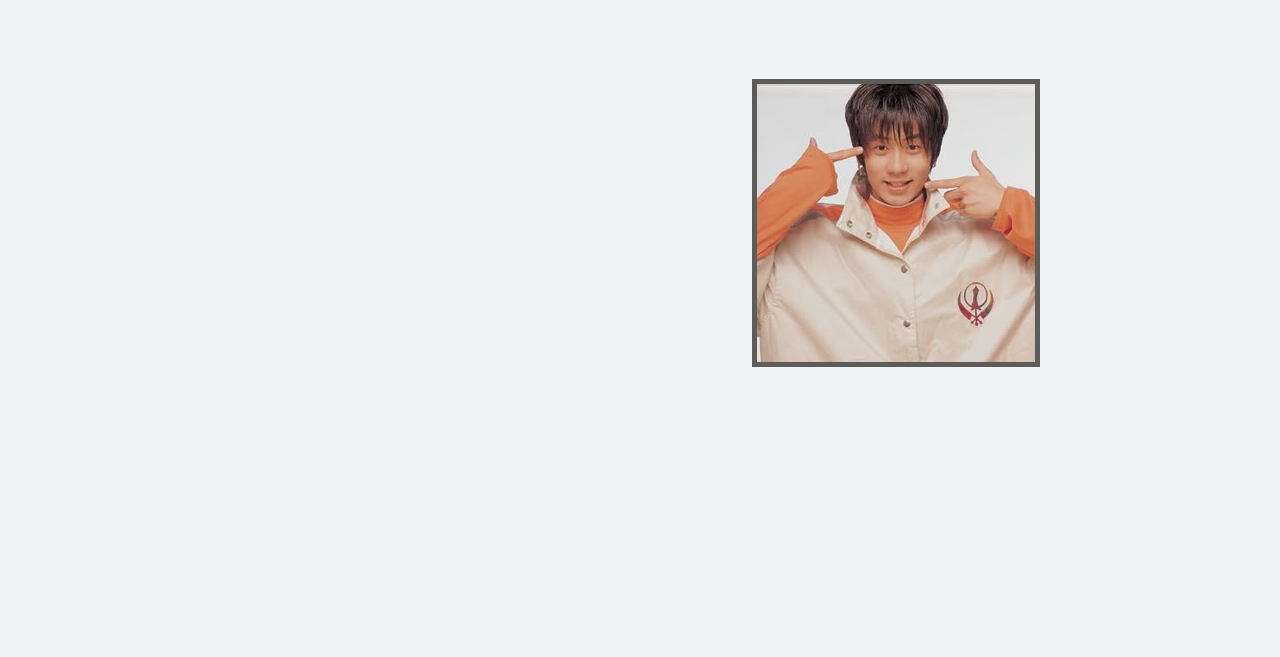
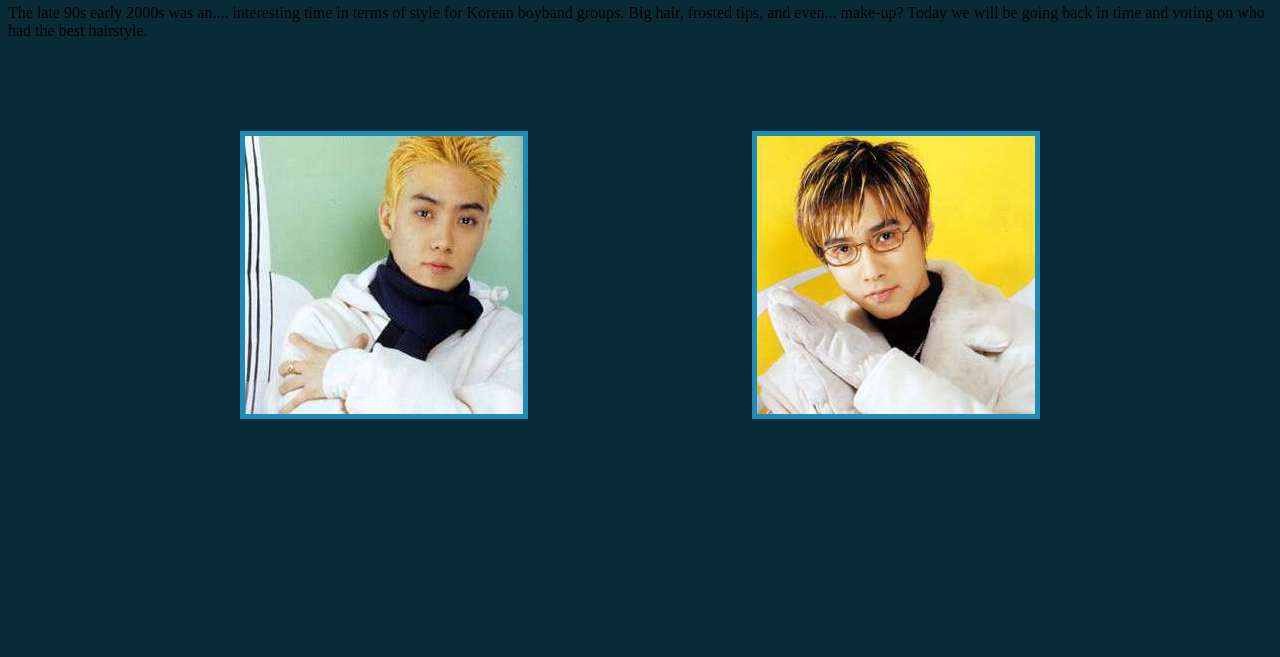
Before and after one commit to ginaleegossett/who-wore-it-best, a plain HTML site: page index.html in a window 1280 px wide. Shown: the part 143-800 px from the top of the page. Drawn offline with Linux system fonts and the light colour scheme.

Commit message:
in case of fire, pushing

```diff
--- a/best.js
+++ b/best.js
@@ -1,28 +1,70 @@
-function Person(name, file) {
+var popstars = [];
+
+//image constructor (object)
+function Person(name, src) {
 	this.name = name;
-	this.file = file;
+	this.src = src;
+	popstars.push(this);
+	this.votes = 0;
+};
+//(instance that goes into the object)
+var andy = new Person('Andy Lee', 'img/Andy.jpeg');
+var baeK = new Person('Baekyoung Song', 'img/Baekyoung.jpg');
+var danny = new Person('Danny Lim', 'img/Danny.jpg');
+var dongW = new Person('Dongwan Kim', 'img/Dongwan.jpg');
+var eric = new Person('Eric Kim', 'img/Eric.jpg');
+var heeJ = new Person('Heejun Moon', 'img/Heejun.jpg');
+var hyeS = new Person('Hyesung Kim', 'img/Hyesung.jpg');
+var jaeD = new Person('Jaeduc Kim', 'img/Jaeduc.jpeg');
+var jaeW = new Person('Jaewon Lee', 'img/Jaewon.jpg');
+var jiW = new Person('Jiwon Eun', 'img/Jiwon.jpg');
+var jiY = new Person('Jiyong Koh', 'img/Jiyong.jpg');
+var junJ = new Person('Junjin Park', 'img/Junjin.jpg');
+var minW = new Person('Minwoo Lee', 'img/Minwoo.jpg');
+var sungH = new Person('Sunghoon Kang', 'img/Sunghoon.jpeg');
+var tony = new Person('Tony An', 'img/Tony.jpg');
+
+//tracker should be an object....
+// var tracker() = {}
+
+//randomizer (this number is being returned inside the compareImg function)
+var randImg = function() {
+	return(Math.floor(Math.random() * popstars.length));
+	console.log(randImg());
 };
 
-var articleLeft = document.createElement('img');
-	articleLeft.appendChild(document.getElementById("left"));
-	articleLeft.appendChild(this.file);
+var boxLeft = document.getElementById('left');
+var boxRight = document.getElementById('right');
 
 
-// var imgRight = document.getElementById('right');
+//the rando number is being called within this function, this variable (randomPhoto1) is a number now
+//telling the random number to go to to the randomphotox variable, which then becomes part of the arary
+var randomPhoto1, randomPhoto2;
+
+function compareImg () {
+	do {
+	randomPhoto1 = randImg();
+	randomPhoto2 = randImg();
+
+	boxLeft.src = popstars[randomPhoto1].src;
+	boxRight.src = popstars[randomPhoto2].src;
+}
+while (randomPhoto1 === randomPhoto2);
+}
+
+//calling the function to compare the photos
+compareImg();
 
 
-var andy = new Person('Andy Lee', file: 'img/Andy.jpg');
-// var baeK = new Person('Baekyoung Song', file: 'img/Baekyoung.jpg');
-// var danny = new Person('Danny Lim', file: 'img/Danny.jpg');
-// var dongW = new Person('Dongwan Kim', file: 'img/Dongwan.jpg');
-// var eric = new Person('Eric Kim', file: 'img/Eric.jpg');
-// var heeJ = new Person('Heejun Moon', file: 'img/Heejun.jpg');
-// var hyeS = new Person('Hyesung Kim', file: 'img/Hyesung.jpg');
-// var jaeD = new Person('Jaeduc Kim', file: 'img/Jaeduc.jpeg');
-// var jaeW = new Person('Jaewon Lee', file: 'img/Jaewon.jpg');
-// var jiW = new Person('Jiwon Eun', file: 'img/Jiwon.jpg');
-// var jiY = new Person('Jiyong Koh', file: 'img/Jiyong.jpg');
-// var junJ = new Person('Junjin Park', file: 'img/Junjin.jpg');
-// var minW = new Person('Minwoo Lee', file: 'img/Minwoo.jpg');
-// var sungH = new Person('Sunghoon Kang', file: 'img/Sunghoon.jpeg');
-// var tony = new Person('Tony An', file: 'img/Tony.jpg');
+//this is a callback function(the function then {} compareImg();)
+boxLeft.addEventListener('click', function() {
+	popstars[randomPhoto1].votes +=1;
+	console.log(popstars[randomPhoto1].name + " has " + popstars[randomPhoto1].votes + " votes");
+	compareImg();
+});
+
+boxRight.addEventListener('click',function() {
+	popstars[randomPhoto2].votes +=1;
+	console.log(popstars[randomPhoto2].name + " has " + popstars[randomPhoto2].votes + " votes");
+	compareImg();
+});
--- a/index.html
+++ b/index.html
@@ -9,17 +9,19 @@
 	<header><h1>Who wore it best</h1>
 		<h2>90s K-pop Star Hair Edition</h2>
 	</header>
+	<article>
+		<p>The late 90s early 2000s was an.... interesting time in terms of style for Korean boyband groups. Big hair, frosted tips, and even... make-up? Today we will be going back in time and voting on who had the best hairstyle.
+		</p>
+	</article>
 
 <div class="photos">
-	<article class="left" id='left'>
-		<!-- target the article instead of the <img tag> in JS -->
-		<!-- <img src="img/Danny.jpg"> -->
+	<article class="left">
+		<img id ="left">
 	</article>
-	<article class="right" id="right">
-		<img src="img/Andy.jpg">
+	<article class="right">
+	<img id="right">
 	</article>
 </div>
-
 
 <script src="best.js"></script>
 </body>
--- a/style.css
+++ b/style.css
@@ -1,11 +1,11 @@
 body {
-	background-color: #F0F2F7;
+	background-color: #092A37;
 }
 
 h1, h2 {
 	font-family: 'Pacifico', cursive;
 	text-align: center;
-	color: #F26D6B;
+	color: #58A5C3;
 }
 
 div.photos {
@@ -29,5 +29,5 @@ article.right {
 }
 
 img {
-	border: 5px solid #5E5C58;
+	border: 5px solid #1D8CB7;
 }
```
Also changed, not shown: img/Andy.jpeg (added), img/Andy.jpg (deleted), 1 other file.
